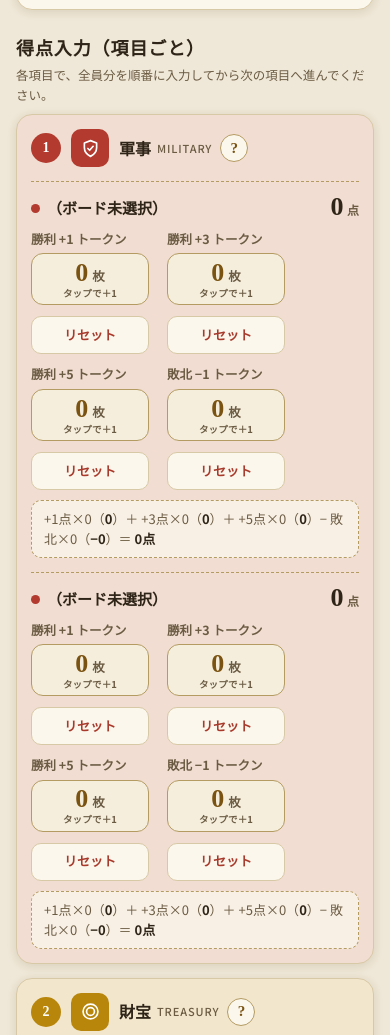
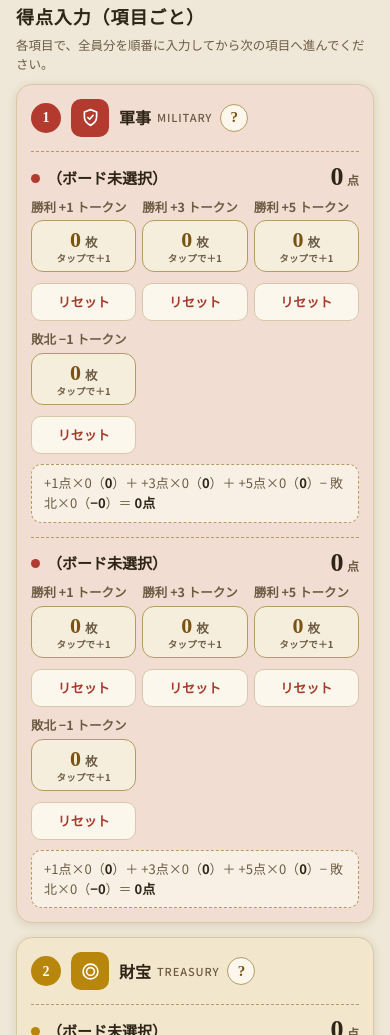
Before and after one commit to Tak-attack/Tak-attack.github.io, a plain HTML site: page 7-wonder-score-app/index.html in a window 390 px wide. Shown: the part 965-2000 px from the top of the page. Drawn offline with Linux system fonts and the light colour scheme.

Commit message:
七不思議アプリ更新：レイアウト修正（タップ3列・アイコン折り返し・追加ボタン別行）と軍事トークン上限撤廃を反映

```diff
--- a/7-wonder-score-app/index.html
+++ b/7-wonder-score-app/index.html
@@ -128,6 +128,15 @@
         font-family: "Noto Serif JP", serif; font-size: 18px; margin: 0; letter-spacing: .05em;
       }
       .sec-head p { margin: 2px 0 0; font-size: 12.5px; color: var(--ink-soft); }
+      /* Players header: the add-player button sits on its own row below
+         the description, full-width, so it is never squeezed into a
+         narrow vertical strip beside the long text. */
+      #sec-players-head { flex-direction: column; align-items: stretch; justify-content: flex-start; gap: 12px; }
+      #sec-players-head > div { min-width: 0; }
+      #sec-players-head .btn {
+        width: 100%; align-self: stretch; justify-content: center;
+        white-space: nowrap; min-height: 44px; text-align: center;
+      }
 
       /* ---------- players setup ---------- */
       .players-panel {
@@ -283,8 +292,51 @@
       .cat-pts .u { font-size: 12px; color: var(--ink-soft); font-weight: 700; }
       .cat-pts.neg .n { color: var(--danger); }
       .cat-inputs { display: flex; flex-wrap: wrap; gap: 10px 18px; margin-top: 8px; }
-
-      .field { display: flex; flex-direction: column; gap: 5px; }
+      /* Tap-counter categories — military, civic (blue cards) and science:
+         the "+1 on tap" counters sit in a 3-column grid, one row holds
+         exactly three counters and the column widths adjust automatically
+         to the container width. */
+      .cat-military .cat-inputs,
+      .cat-civic .cat-inputs,
+      .cat-science .cat-inputs {
+        display: grid;
+        grid-template-columns: repeat(3, minmax(0, 1fr));
+        gap: 12px 10px;
+        align-items: start;
+      }
+      .cat-military .field,
+      .cat-civic .field,
+      .cat-science .field { min-width: 0; width: 100%; }
+      .cat-military .field > span,
+      .cat-civic .field > span,
+      .cat-science .field > span { overflow-wrap: anywhere; line-height: 1.35; }
+      /* Civic direct-input is a single wide control, not a tap counter:
+         when it is the visible field it spans the whole grid row. */
+      .cat-civic .field[data-cmode="direct"] { grid-column: 1 / -1; }
+      .cat-civic .field[data-cmode="direct"] .combo { max-width: 340px; }
+      /* Tap buttons fill their grid cell — no fixed minimum width that
+         would push them into the neighbouring column. */
+      .cat-military .tap-row,
+      .cat-civic .tap-row,
+      .cat-science .tap-row { width: 100%; min-width: 0; }
+      .cat-military .tap-main,
+      .cat-civic .tap-main,
+      .cat-science .tap-main { min-width: 0; width: 100%; padding: 6px 6px; }
+      @media (max-width: 480px) {
+        .cat-military .cat-inputs,
+        .cat-civic .cat-inputs,
+        .cat-science .cat-inputs { gap: 10px 6px; }
+        .cat-military .tap-main,
+        .cat-civic .tap-main,
+        .cat-science .tap-main { gap: 4px; padding: 5px 4px; }
+        .cat-military .tap-num,
+        .cat-civic .tap-num,
+        .cat-science .tap-num { font-size: 22px; }
+        .cat-science .tap-main .tap-ico { width: 18px; height: 18px; }
+        .cat-science .tap-main .tap-ico svg { width: 18px; height: 18px; }
+      }
+
+      .field { display: flex; flex-direction: column; gap: 5px; min-width: 0; }
       .field > span { font-size: 12.5px; font-weight: 600; color: var(--ink-soft); }
       .field > span b { color: var(--ink); }
       .stepper { display: inline-flex; align-items: stretch; align-self: flex-start; width: 149px; border: 1.5px solid var(--line-strong); border-radius: 10px; overflow: hidden; background: var(--panel); }
@@ -388,8 +440,19 @@
         background: var(--panel); color: var(--danger);
       }
       .tap-reset:active { background: var(--gold-soft); }
-      .tap-visual { display: flex; flex-wrap: wrap; gap: 5px; margin-top: 7px; align-items: center; }
+      .tap-visual { display: flex; flex-wrap: wrap; gap: 5px; margin-top: 7px; align-items: center; max-width: 100%; min-width: 0; }
       .tap-visual:empty { display: none; margin-top: 0; }
+      /* Icons under a tap counter stay inside that counter's own column:
+         when they would spill into the item on the right they wrap onto
+         the next line instead. Applies to the grid categories above and
+         to every other tap-visual strip. */
+      .cat-military .tap-visual,
+      .cat-civic .tap-visual,
+      .cat-science .tap-visual {
+        width: 100%; max-width: 100%; flex-wrap: wrap; overflow-wrap: anywhere;
+      }
+      .player-block { min-width: 0; }
+      .cat { min-width: 0; overflow: hidden; }
       .v-token {
         width: 28px; height: 28px; border-radius: 50%;
         display: grid; place-items: center; flex: none;
@@ -812,10 +875,10 @@
         {
           key: "military", name: "軍事", en: "MILITARY", hint: "紛争トークンをタップした回数で入力（勝利トークンは点数ごと、敗北トークンは1枚−1点）。タップするたびに下にトークンのアイコンが増えます。アイコンをタップすると1つ消えて枚数も減ります。間違えたらリセットで0に戻せます", milFormula: true,
           fields: [
-            { path: "mil.w1", label: "勝利 +1 トークン", max: 6, tap: true },
-            { path: "mil.w3", label: "勝利 +3 トークン", max: 6, tap: true },
-            { path: "mil.w5", label: "勝利 +5 トークン", max: 6, tap: true },
-            { path: "mil.lose", label: "敗北 −1 トークン", max: 6, tap: true }
+            { path: "mil.w1", label: "勝利 +1 トークン", tap: true },
+            { path: "mil.w3", label: "勝利 +3 トークン", tap: true },
+            { path: "mil.w5", label: "勝利 +5 トークン", tap: true },
+            { path: "mil.lose", label: "敗北 −1 トークン", tap: true }
           ]
         },
         {
@@ -977,7 +1040,7 @@
         if (f.tap) {
           return '<div class="field"' + modeAttrs + '><span>' + f.label + "</span>" +
             '<div class="tap-row">' +
-            '<button type="button" class="tap-main" data-tap="' + f.path + '" data-pidx="' + pidx + '" data-max="' + f.max + '" aria-label="' + f.label + 'を1枚増やす">' +
+            '<button type="button" class="tap-main" data-tap="' + f.path + '" data-pidx="' + pidx + '"' + (f.max != null ? ' data-max="' + f.max + '"' : '') + ' aria-label="' + f.label + 'を1枚増やす">' +
             (f.icon ? '<span class="tap-ico">' + ICONS[f.icon] + "</span>" : "") +
             '<span class="tap-count"><span class="tap-line"><span class="tap-num" data-tapnum="' + f.path + '">0</span><span class="tap-unit">枚</span></span>' +
             '<span class="tap-hint">タップで＋1</span></span></button>' +
@@ -1393,7 +1456,9 @@
         } else if (btn.hasAttribute("data-tap")) {
           var path4 = btn.getAttribute("data-tap");
           var cur4 = getPath(p, path4); if (cur4 == null) cur4 = 0;
-          setPath(p, path4, clamp(cur4 + 1, 0, parseInt(btn.getAttribute("data-max"), 10)));
+          var max4 = parseInt(btn.getAttribute("data-max"), 10);
+          if (isNaN(max4)) max4 = Infinity;
+          setPath(p, path4, clamp(cur4 + 1, 0, max4));
           refresh();
         } else if (btn.hasAttribute("data-tapreset")) {
           setPath(p, btn.getAttribute("data-tapreset"), 0);
@@ -1402,7 +1467,7 @@
           /* tap a counted icon (military / civic cards / science): remove one and decrement */
           var tokenPath = btn.getAttribute("data-path");
           var tokenCur = getPath(p, tokenPath); if (tokenCur == null) tokenCur = 0;
-          setPath(p, tokenPath, clamp(tokenCur - 1, 0, 999));
+          setPath(p, tokenPath, clamp(tokenCur - 1, 0, Infinity));
           refresh();
         } else if (btn.hasAttribute("data-pileremove")) {
           /* tap a treasury icon: a pile removes 3 coins, a loose coin removes 1 */
```
